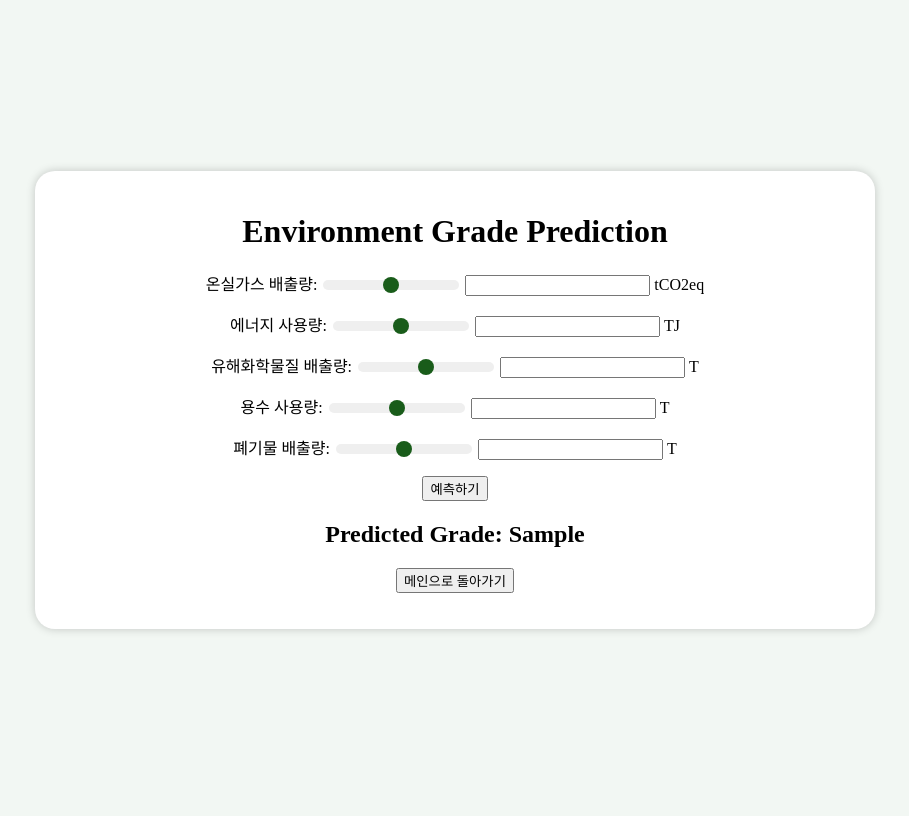
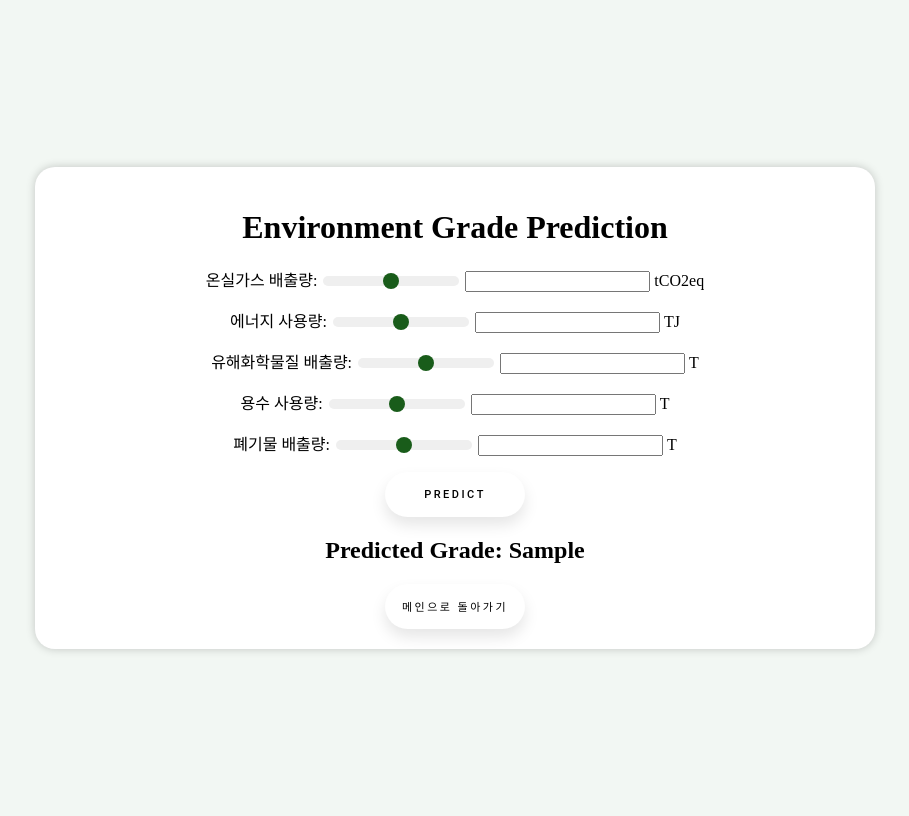
Before and after one commit to Ryubong/ESG_prj, a Flask app: template templates/envi.html in a window 1280 px wide. Shown: the whole page, without its empty margins (185-1094 px from the left). Before the commit the page ends 632 px from the top, so only its background shows below. Run offline with Flask 3, Linux system fonts and the light colour scheme; the template is opened without the code that fills it: most values are stand-ins (such as "Sample title", 1, 10 or a date in 2020).

Commit message:
loading, button image, vw

```diff
--- a/templates/envi.html
+++ b/templates/envi.html
@@ -5,15 +5,12 @@
         <script src="https://code.jquery.com/jquery-3.5.1.min.js"></script>
     </head>
     <style>
-
-
         body {
                 background-color: #F2F7F3;
                 display: flex;
                 justify-content: center;
                 align-items: center;
                 height: 100vh;
-                margin: 0;
             }
 
         .form-container {
@@ -44,12 +41,61 @@
             background: #195c1a; /* 슬라이더 핸들 색상 */
             cursor: pointer; /* 슬라이더 핸들에 마우스를 갖다대면 포인터로 변경 */
         }
+        .wrap {
+            height: 100%;
+            display: flex;
+            align-items: center;
+            justify-content: center;
+          }
+
+          .button {
+            width: 140px;
+            height: 45px;
+            font-family: 'Roboto', sans-serif;
+            font-size: 11px;
+            text-transform: uppercase;
+            letter-spacing: 2.5px;
+            font-weight: 500;
+            color: #000;
+            background-color: #fff;
+            border: none;
+            border-radius: 45px;
+            box-shadow: 0px 8px 15px rgba(0, 0, 0, 0.1);
+            transition: all 0.3s ease 0s;
+            cursor: pointer;
+            outline: none;
+            }
+
+          .button:hover {
+            background-color: #2EE59D;
+            box-shadow: 0px 0px 0px rgba(46, 229, 157, 0.4);
+            color: #fff;
+            transform: translateY(-7px);
+          }
+          .spinner {
+            border: 4px solid rgba(255, 255, 255, 0.3);
+            border-radius: 50%;
+            border-top: 4px solid #25f5a3;
+            width: 50px;
+            height: 50px;
+            animation: spin 1s linear infinite;
+            margin: 0 auto;
+            display: none; /* 기본적으로 숨김 */
+        }
+
+        @keyframes spin {
+            0% { transform: rotate(0deg); }
+            100% { transform: rotate(360deg); }
+        }
 
 
     </style>
     <body>
         <div class="form-container">
         <h1 style="text-align: center; color: #000000;">Environment Grade Prediction</h1>
+        <div class="spinner" id="loadingSpinner"></div>
+
+        <h2 id="loadingText" style="text-align: center; color: #000000; display: none;">계산중...</h2>
 
         <form action="/envi" method="post">
 
@@ -68,12 +114,16 @@
             <p style="text-align: center; color: #000000">폐기물 배출량: <input type="range" min="0" max="1000" name="waste emissions Slider" id="wasteemissionsSlider" oninput="updateTextInput(this.value);" class="slider">
             <input type="text" name="waste emissions" id="wasteemissions" value="{{request.form['waste emissions']}}"> T</p>
 
-            <p style="text-align: center; color: #000000">
-            <input type="submit" value="예측하기"></p>
+            <div class="wrap" style="text-align: center;">
+                <button class="button" type="submit" style="color: #000000;">PREDICT</button>
+            </div>
         </form>
         <!-- 예측창 -->
-        <h2 style="text-align: center; color: #000000">Predicted Grade: {{predicted_grade}}</h2>
-        <p style="text-align: center; color: #000000"><button onclick="window.location.href = '/';" >메인으로 돌아가기</button></p>
+
+        <h2 id="predictedGradeText" style="text-align: center; color: #000000">Predicted Grade: {{predicted_grade}}</h2>
+
+        <div class="wrap" style="text-align: center;">
+            <button onclick="window.location.href = '/';" class="button" style="color: #000000;">메인으로 돌아가기</button>
         </div>
     </body>
 
@@ -132,6 +182,7 @@
             $('form').on('submit', function(event) {
                 var emptyFields = [];
 
+                // 필드 값 확인
                 if ($('#greenhousegas').val() === '') {
                     emptyFields.push('온실가스 배출량');
                 }
@@ -147,12 +198,19 @@
                 if ($('#wasteemissions').val() === '') {
                     emptyFields.push('폐기물 배출량');
                 }
+
                 if (emptyFields.length > 0) {
                     event.preventDefault(); // 폼 제출 방지
+                    $('#loadingSpinner').hide(); // 스피너 숨기기
                     var errorMsg = "다음 필드를 입력하세요: " + emptyFields.join(', ');
                     alert(errorMsg);
+                } else {
+                    // LOADING 스피너 보여주기
+                    $('#loadingSpinner').show();
+                    $('#predictedGradeText').hide();
                 }
             });
         });
+
         </script>
 </html>
```
Also changed, not shown: templates/home.html (+15 -6 lines). Lines whose indentation alone changed are shown as unchanged.
